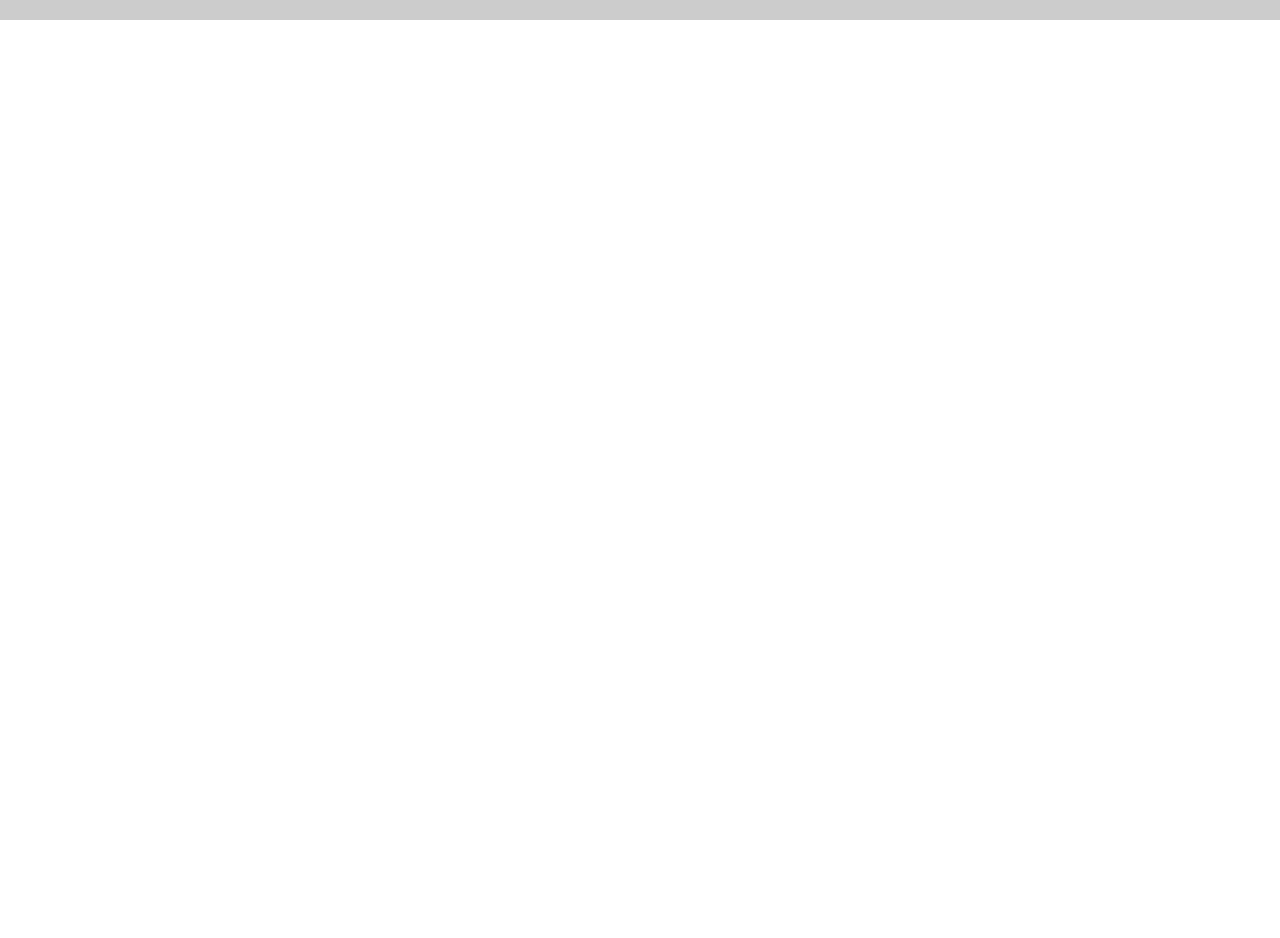
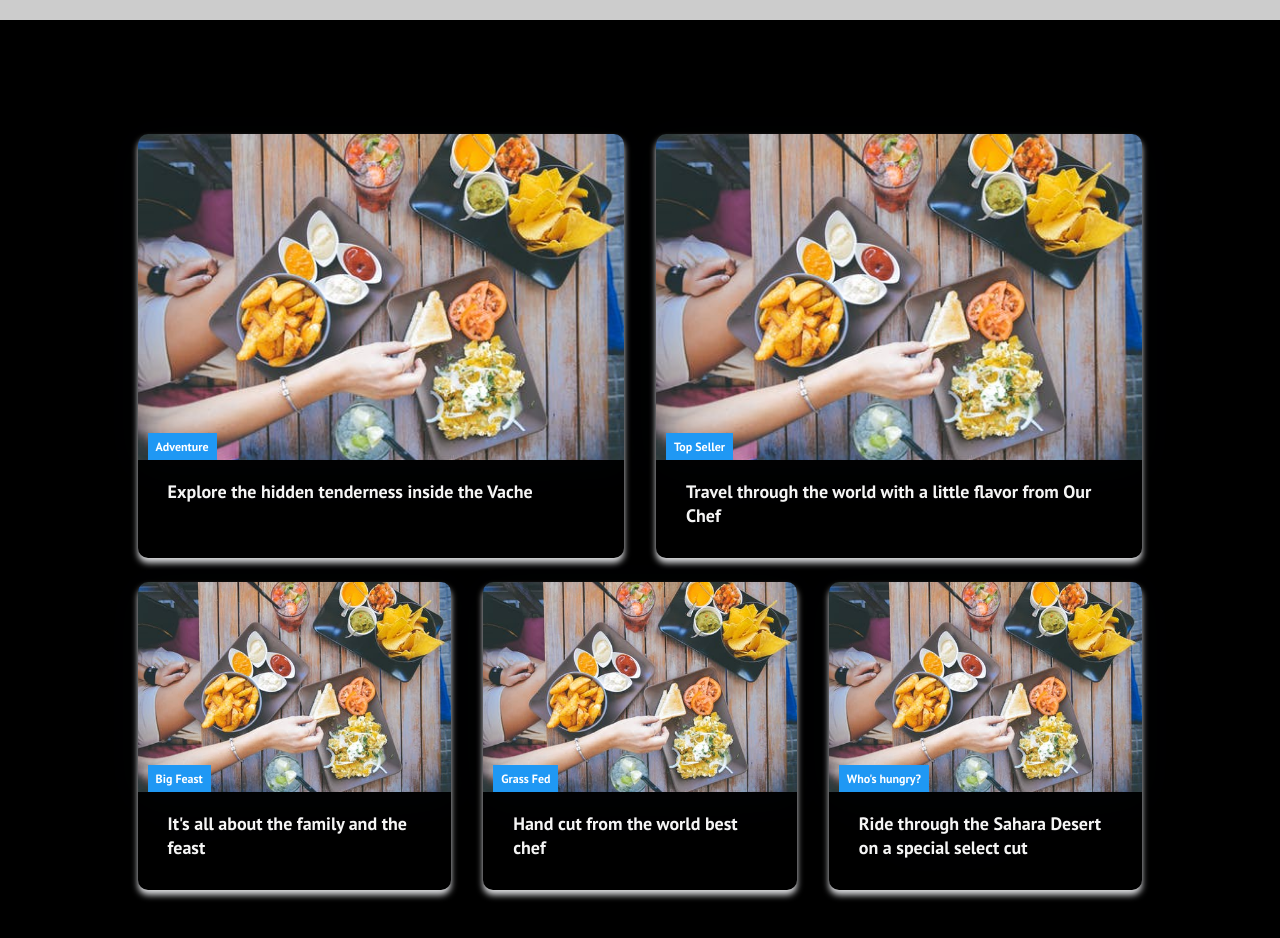
Before and after one commit to hadichloun/bottega-capstone-hc, a React (Create React App) app: page / in a window 1280 px wide. Shown: the part 860-1798 px from the top of the page. Before the commit the page ends 880 px from the top, so only its background shows below. Built offline with nearby package versions, Linux system fonts and the light colour scheme; grey boxes are pictures that could not be loaded; a web font is replaced by a local one.

Commit message:
adds cards/styling

```diff
--- a/src/components/CardItem.js
+++ b/src/components/CardItem.js
@@ -22,4 +22,4 @@ function CardItem(props) {
   );
 }
 
-export default CardItem
+export default CardItem;
--- a/src/components/Cards.css
+++ b/src/components/Cards.css
@@ -0,0 +1,118 @@
+.cards {
+    padding: 4rem;
+    background: black;
+  }
+
+  h1 {
+    text-align: center;
+  }
+
+  .cards__container {
+    display: flex;
+    flex-flow: column;
+    align-items: center;
+    max-width: 1120px;
+    width: 90%;
+    margin: 0 auto;
+  }
+
+  .cards__wrapper {
+    position: relative;
+    margin: 50px 0 45px;
+  }
+
+  .cards__items {
+    margin-bottom: 24px;
+  }
+
+  .cards__item {
+    display: flex;
+    flex: 1;
+    margin: 0 1rem;
+    border-radius: 10px;
+  }
+
+  .cards__item__link {
+    display: flex;
+    flex-flow: column;
+    width: 100%;
+    box-shadow: 0 5px 6px rgba(241, 242, 245, 0.897);
+    -webkit-filter: drop-shadow(0 6px 20px rgba(56, 125, 255, 0.017));
+    filter: drop-shadow(0 6px 20px rgba(56, 125, 255, 0.017));
+    border-radius: 10px;
+    overflow: hidden;
+    text-decoration: none;
+  }
+
+  .cards__item__pic-wrap {
+    position: relative;
+    width: 100%;
+    padding-top: 67%;
+    overflow: hidden;
+  }
+
+  .fade-img {
+    animation-name: fade-img;
+    animation-duration: 2s;
+  }
+
+  .cards__item__pic-wrap::after {
+    content: attr(data-category);
+    position: absolute;
+    bottom: 0;
+    margin-left: 10px;
+    padding: 6px 8px;
+    max-width: calc((100%) - 60px);
+    font-size: 12px;
+    font-weight: 700;
+    color: #fff;
+    background-color: #1f98f4;
+    box-sizing: border-box;
+  }
+
+  .cards__item__img {
+    position: absolute;
+    top: 0;
+    right: 0;
+    bottom: 0;
+    left: 0;
+    display: block;
+    width: 100%;
+    max-width: 100%;
+    height: 100%;
+    max-height: 100%;
+    object-fit: cover;
+    transition: all 0.2s linear;
+  }
+
+  .cards__item__img:hover {
+    transform: scale(1.1);
+  }
+
+  .cards__item__info {
+    padding: 20px 30px 30px;
+  }
+
+  .cards__item__text {
+    color: whitesmoke;
+    font-size: 18px;
+    line-height: 24px;
+  }
+
+  @media only screen and (min-width: 1200px) {
+    .content__blog__container {
+      width: 84%;
+    }
+  }
+
+  @media only screen and (min-width: 1024px) {
+    .cards__items {
+      display: flex;
+    }
+  }
+
+  @media only screen and (max-width: 1024px) {
+    .cards__item {
+      margin-bottom: 2rem;
+    }
+  }
--- a/src/components/Cards.js
+++ b/src/components/Cards.js
@@ -0,0 +1,51 @@
+import React from 'react';
+import './Cards.css';
+import CardItem from './CardItem';
+
+function Cards() {
+  return (
+    <div className='cards'>
+      {/* <h1>An Insight of Bottega Five Star Secrets</h1> */}
+      <div className='cards__container'>
+        <div className='cards__wrapper'>
+          <ul className='cards__items'>
+            <CardItem
+              src='images/img-1.jpg'
+              text='Explore the hidden tenderness inside the Vache '
+              label='Adventure'
+              path='/services'
+            />
+            <CardItem
+              src='images/img-1.jpg'
+              text='Travel through the world with a little flavor from Our Chef'
+              label='Top Seller'
+              path='/services'
+            />
+          </ul>
+          <ul className='cards__items'>
+            <CardItem
+              src='images/img-1.jpg'
+              text="It's all about the family and the feast"
+              label='Big Feast'
+              path='/services'
+            />
+            <CardItem
+              src='images/img-1.jpg'
+              text='Hand cut from the world best chef'
+              label='Grass Fed'
+              path='/products'
+            />
+            <CardItem
+              src='images/img-1.jpg'
+              text='Ride through the Sahara Desert on a special select cut'
+              label="Who's hungry?"
+              path='/sign-up'
+            />
+          </ul>
+        </div>
+      </div>
+    </div>
+  );
+}
+
+export default Cards;
--- a/src/components/pages/Home.js
+++ b/src/components/pages/Home.js
@@ -1,11 +1,13 @@
-import React from 'react'
-import '../../App.css'
-import HeroSection from '../HeroSection'
+import React from 'react';
+import '../../App.css';
+import HeroSection from '../HeroSection';
+import Cards from '../Cards';
 
 function Home() {
     return (
         <>
           <HeroSection />
+          <Cards />
         </>
     );
 }
```
Also changed, not shown: public/images/img-1.jpg (added), 1 other file (tests, documents, lock files or other folders).
